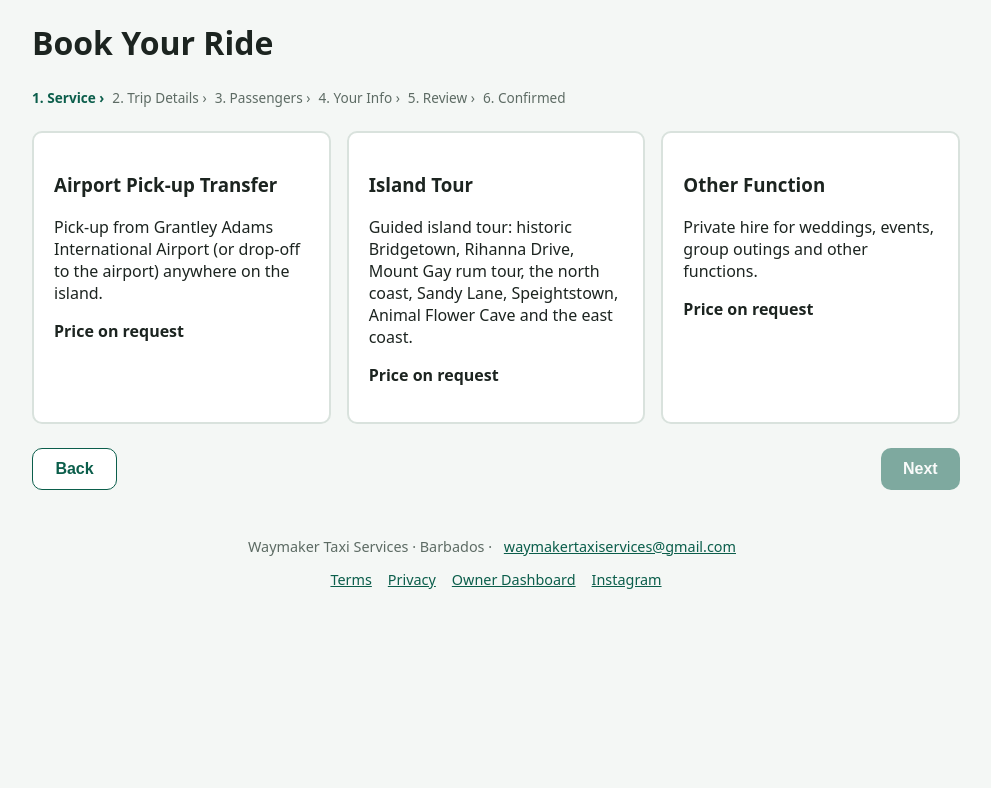
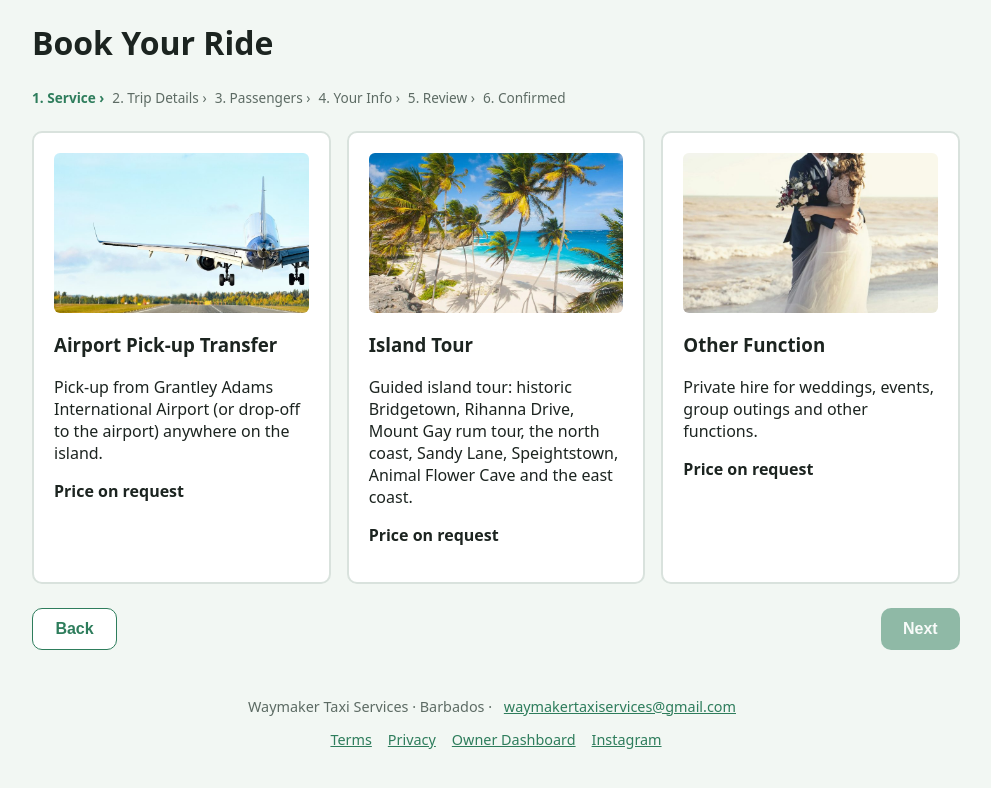
Before and after one commit to drawkcabdevon-dev/taxi-booking-app, a React (Vite) app in the folder frontend/: page / in a window 1280 px wide. Both pictures are taken after a click on the button "Book Now". Shown: the top 788 px of the page, without its empty margins (144-1135 px from the left). Built offline with nearby package versions, Linux system fonts and the light colour scheme; no server answers.

Commit message:
Soft green/yellow theme + stock photos for service cards

```diff
--- a/frontend/src/App.tsx
+++ b/frontend/src/App.tsx
@@ -1,6 +1,7 @@
 import { useEffect, useState } from 'react';
 import AvailabilityCalendar from './components/AvailabilityCalendar';
 import ChatWidget from './components/ChatWidget';
+import { SERVICE_IMAGES } from './components/serviceImages';
 import LandingPage from './pages/LandingPage';
 import TermsAndConditions from './pages/TermsAndConditions';
 import PrivacyPolicy from './pages/PrivacyPolicy';
@@ -198,6 +199,12 @@ export default function App() {
               className={`card service-card${form.service_id === service.id ? ' selected' : ''}`}
               onClick={() => set('service_id', service.id)}
             >
+              {SERVICE_IMAGES[service.id] && (
+                <img
+                  src={SERVICE_IMAGES[service.id].src}
+                  alt={SERVICE_IMAGES[service.id].alt}
+                />
+              )}
               <h3>{service.name}</h3>
               <p>{service.description}</p>
               <p>
--- /dev/null
+++ b/frontend/src/components/serviceImages.ts
@@ -0,0 +1,24 @@
+import airportImg from '../assets/service-airport.jpg';
+import tourImg from '../assets/service-tour.jpg';
+import functionImg from '../assets/service-function.jpg';
+
+/**
+ * Stock photos for the service cards (landing page + booking step 1).
+ * Deliberately different from the Waymaker Instagram photos used in the
+ * hero and gallery. Keyed by service id; services without an entry render
+ * no image.
+ */
+export const SERVICE_IMAGES: Record<string, { src: string; alt: string }> = {
+  'airport-transfer': {
+    src: airportImg,
+    alt: 'Airplane taking off from the runway',
+  },
+  'island-tour': {
+    src: tourImg,
+    alt: 'Barbados beach with palm trees and turquoise sea',
+  },
+  'other-function': {
+    src: functionImg,
+    alt: 'Wedding couple on the beach at sunset',
+  },
+};
--- a/frontend/src/index.css
+++ b/frontend/src/index.css
@@ -1,11 +1,11 @@
 /* Waymaker Taxi Services — base styles.
-   PLACEHOLDER BRANDING: Waymaker has not supplied a logo or palette yet.
-   These colours are stand-ins — swap --brand-* once branding arrives. */
+   Brand palette: soft green + soft yellow, per Devon's direction
+   (2026-11-23). Waymaker has not supplied a logo yet. */
 :root {
-  --brand-primary: #0b5e4b; /* placeholder: deep green */
-  --brand-accent: #f2b705; /* placeholder: warm yellow */
+  --brand-primary: #2e7d5c; /* soft green */
+  --brand-accent: #f2d060; /* soft yellow */
   --brand-dark: #14201c;
-  --brand-light: #f4f7f5;
+  --brand-light: #f2f7f3;
   --text: #1c2420;
   --muted: #5d6b64;
   --border: #d9e2dd;
@@ -220,6 +220,17 @@ label {
   border: 2px solid var(--border);
 }
 
+/* Service card images (landing page + booking step 1). The gallery uses
+   its own figure styling and is not inside .card, so this doesn't touch it. */
+.card img {
+  width: 100%;
+  height: 160px;
+  object-fit: cover;
+  border-radius: calc(var(--radius) - 4px);
+  display: block;
+  margin-bottom: 0.75rem;
+}
+
 .service-card.selected {
   border-color: var(--brand-primary);
   box-shadow: 0 0 0 3px rgba(11, 94, 75, 0.15);
--- a/frontend/src/pages/LandingPage.tsx
+++ b/frontend/src/pages/LandingPage.tsx
@@ -1,4 +1,5 @@
 import type { Service } from '../services/api';
+import { SERVICE_IMAGES } from '../components/serviceImages';
 import vanFront from '../assets/van-front.jpg';
 import waymakerCollage from '../assets/waymaker-collage.jpg';
 
@@ -75,8 +76,11 @@ export default function LandingPage({ services, onBookNow }: Props) {
 
         <h2>Our Services</h2>
         <div className="grid">
-          {services.map((service) => (
+          {services.map((service) => {
+            const image = SERVICE_IMAGES[service.id];
+            return (
               <div key={service.id} className="card">
+                {image && <img src={image.src} alt={image.alt} />}
                 <h3>{service.name}</h3>
                 <p>{service.description}</p>
                 <p>
@@ -86,7 +90,8 @@ export default function LandingPage({ services, onBookNow }: Props) {
                   <p className="muted">Includes: {service.extras.join(' · ')}</p>
                 )}
               </div>
-          ))}
+            );
+          })}
         </div>
 
         <h2>The Island Tour</h2>
```
Lines whose indentation alone changed are shown as unchanged.
